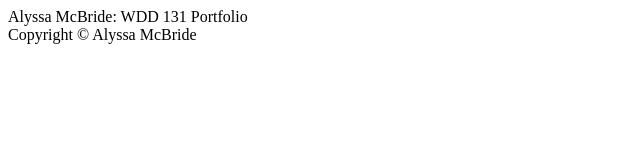
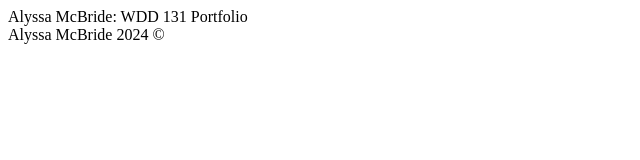
Before and after one commit to mcbrialy/wdd131, a plain HTML site: page index.html in a window 1280 px wide. Shown: the full height of the page, 0-640 px from the left. Drawn offline with Linux system fonts and the light colour scheme.

Commit message:
fixed copyright message

```diff
--- a/index.html
+++ b/index.html
@@ -12,6 +12,6 @@
     <main>
 
     </main>
-    <footer>Copyright &copy Alyssa McBride</footer>
+    <footer>Alyssa McBride 2024 &copy</footer>
 </body>
 </html>
```
